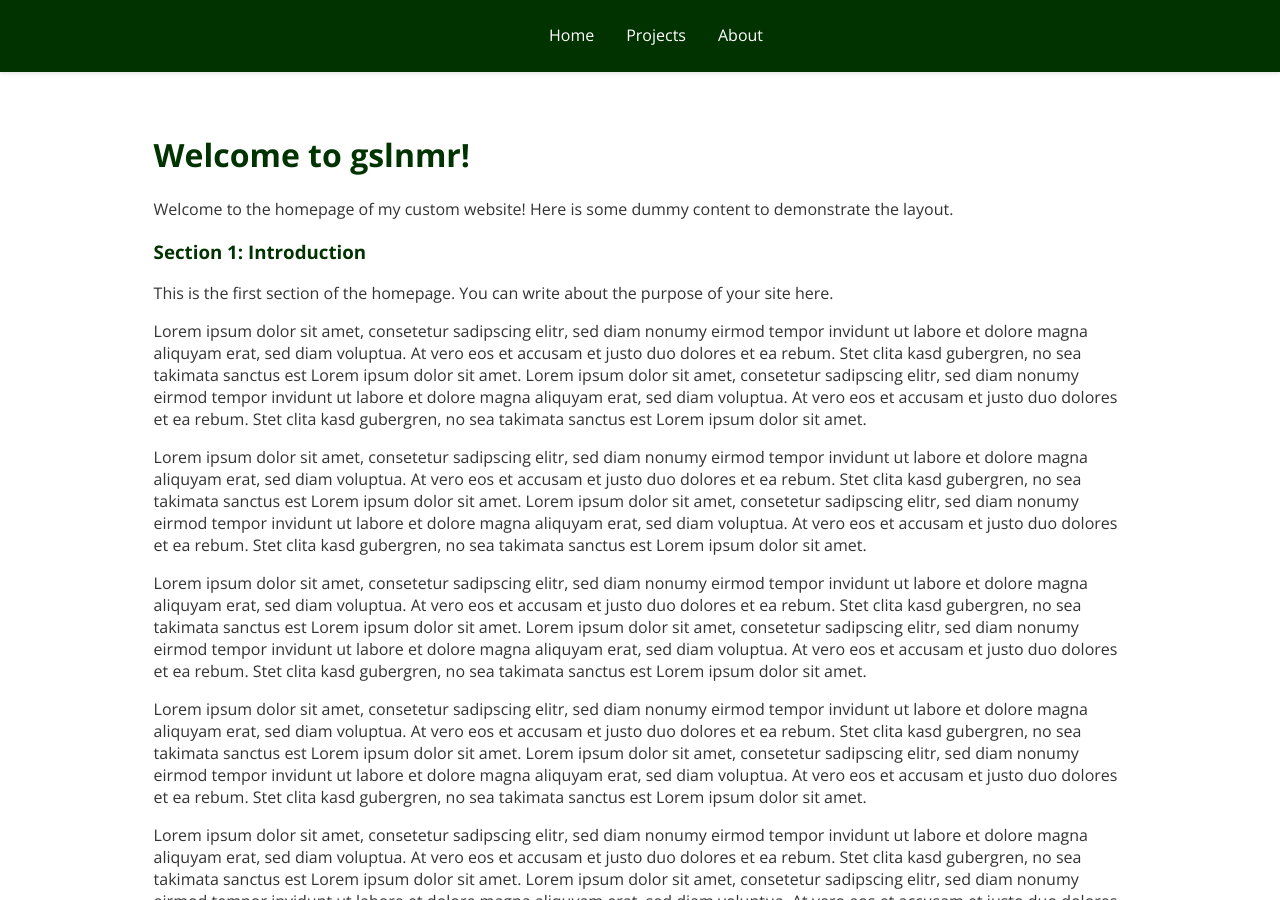
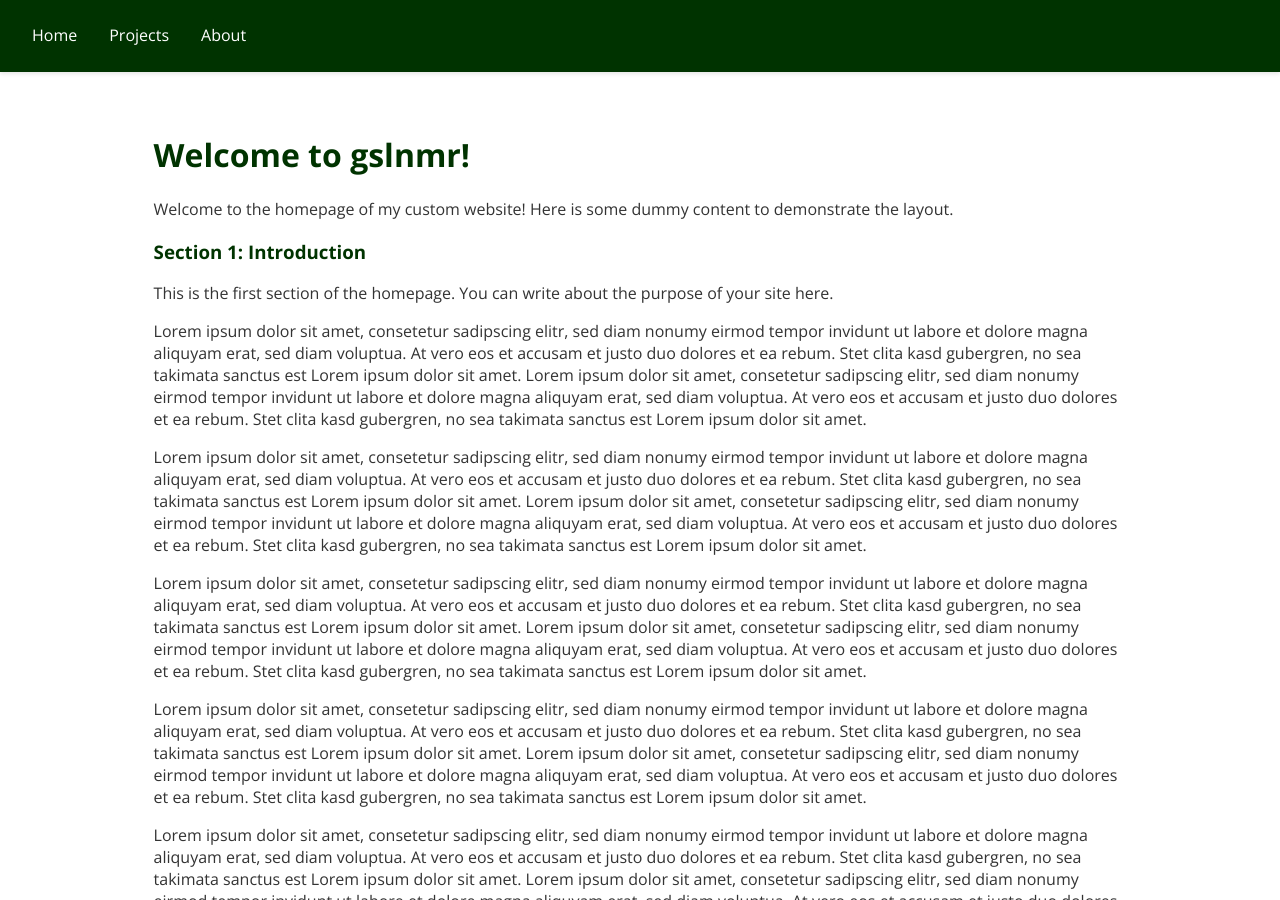
Before and after one commit to schminho/schminho.github.io, a Jekyll site: the page built from index.md, in a window 1280 px wide and 900 px high. Built offline with Jekyll 4.4.1, drawn with Linux system fonts in a browser that asks for light colours.

Commit message:
Update header.html

```diff
--- a/_includes/header.html
+++ b/_includes/header.html
@@ -1,5 +1,5 @@
 <header>
-    <nav>
+    <nav class="nav-items">
         <a href="/">Home</a>
         <a href="/projects/">Projects</a>
         <a href="/about/">About</a>
```
